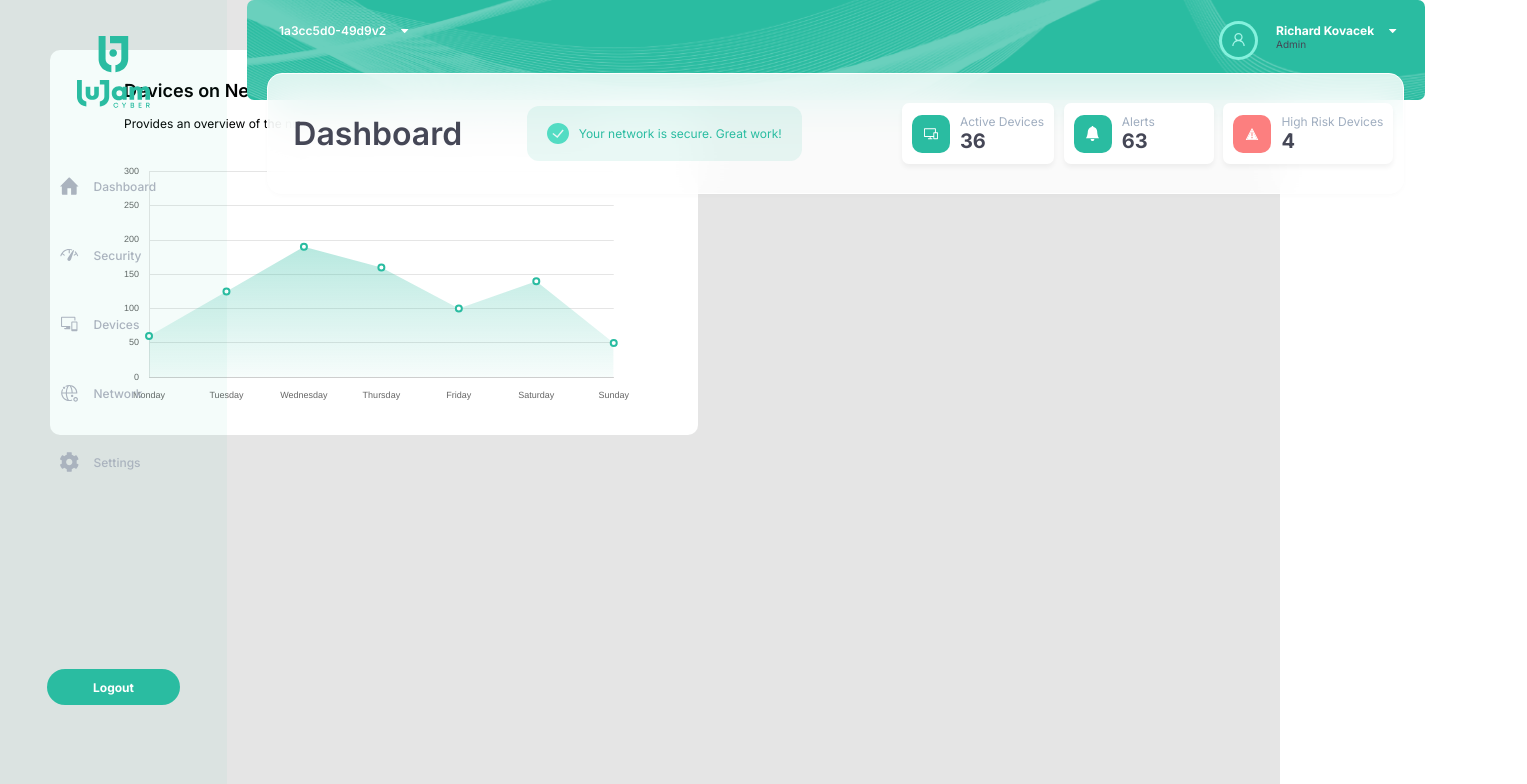
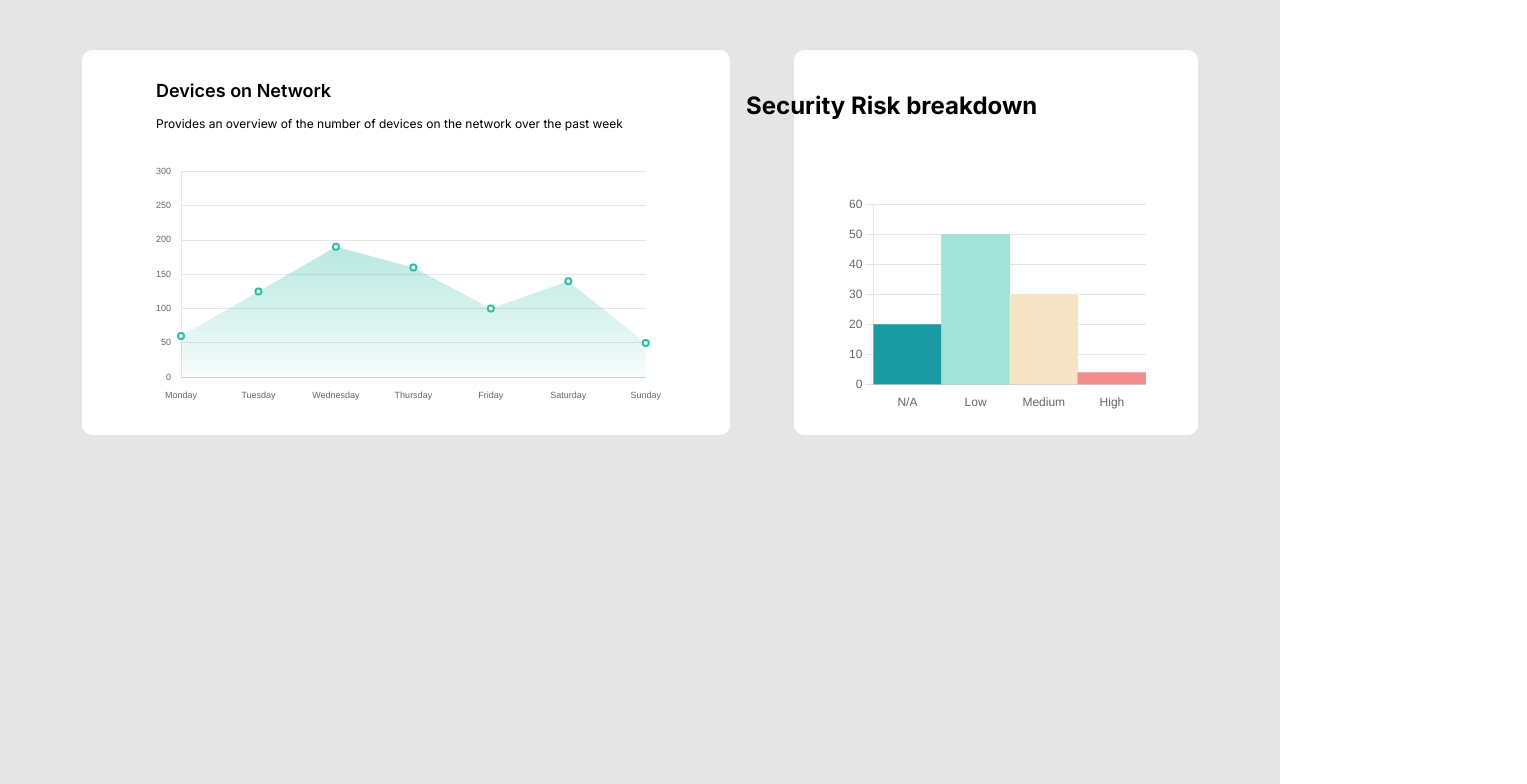
Before and after one commit to iKarans/jersey-client-project, a React (Create React App) app: page /dashboard in a window 1280 px wide. Shown: the top 784 px of the page, 1527 px wide, since content can reach past the window. Built offline with nearby package versions, Linux system fonts and the light colour scheme.

Commit message:
think its ready

```diff
--- a/src/App.jsx
+++ b/src/App.jsx
@@ -3,13 +3,16 @@ import React from "react";
 import "./App.css";
 import { BrowserRouter as Router } from "react-router-dom";
 import Routes from "./containers/Routes/Routes";
-
+import SecurityRiskBreakdown from "./components/SecurityRiskBreakdown/SecurityRiskBreakdown";
+import { dataset } from "./data/securityRisk";
+import Dashboard from "./containers/Dashboard/Dashboard";
 const App = () => {
   return (
     <div className="App">
-      <Router>
+      <Dashboard />
+      {/* <Router>
         <Routes />
-      </Router>
+      </Router> */}
     </div>
   );
 };
--- a/src/components/SecurityRiskBreakdown/SecurityRiskBreakdown.jsx
+++ b/src/components/SecurityRiskBreakdown/SecurityRiskBreakdown.jsx
@@ -2,15 +2,26 @@ import React from "react";
 import { Bar } from "react-chartjs-2";
 import "./SecurityRiskBreakdown.scss";
 const SecurityRiskBreakdown = (props) => {
-  const { data } = props;
+  const { dataset } = props;
+
   return (
     <div className="riskBreakdown__dashboard">
-      <h2 className="riskBreakdown__dashboard--title">
+      <h3 className="riskBreakdown__dashboard--title">
         Security Risk breakdown
-      </h2>
+      </h3>
       <div className="riskBreakdown__dashboard--chart-container">
         <Bar
-          data={data}
+          data={{
+            labels: ["N/A", "Low", "Medium", "High"],
+            datasets: [
+              {
+                data: dataset,
+                backgroundColor: ["#1A9BA4", "#A3E2D6", "#F7E4C7", "#F08E8E"],
+                barPercentage: 1.0,
+                categoryPercentage: 1.0,
+              },
+            ],
+          }}
           height={400}
           width={600}
           options={{
@@ -21,7 +32,10 @@ const SecurityRiskBreakdown = (props) => {
                 },
               },
               yAxis: {
-                   min:
+                max: Math.max(...dataset) + 10,
+                ticks: {
+                  stepSize: 10,
+                },
               },
             },
             maintainAspectRatio: false,
--- a/src/components/SecurityRiskBreakdown/SecurityRiskBreakdown.scss
+++ b/src/components/SecurityRiskBreakdown/SecurityRiskBreakdown.scss
@@ -1,5 +1,6 @@
 @use "../../assets/styles/variables" as *;
 @use "../../assets/styles/mixins" as *;
+@use "../../assets/styles/typography" as *;
 .riskBreakdown__dashboard {
   border: 1px solid white;
   border-radius: 25px;
@@ -18,9 +19,9 @@
   }
   &--title {
     width: 500px;
-    font-weight: 600;
-    font-size: 18px;
-    margin: 15px;
+    margin: 50px;
+    margin-top: 40px;
+    margin-bottom: 15px;
   }
   &--subtitle {
     width: 500px;
--- a/src/containers/Dashboard/Dashboard.jsx
+++ b/src/containers/Dashboard/Dashboard.jsx
@@ -1,18 +1,37 @@
-import React from 'react';
+import React from "react";
 import "./Dashboard.scss";
 import LargeLineGraph from "../../components/LargeLineGraph/LargeLineGraph.jsx";
+import SecurityRiskBreakdown from "../../components/SecurityRiskBreakdown/SecurityRiskBreakdown";
+
+import { dataset } from "../../data/securityRisk";
 
 const Dashboard = () => {
   const largeLineGraphTitle = "Devices on Network";
-    const largeLineGraphSubtitle = "Provides an overview of the number of devices on the network over the past week";
+  const largeLineGraphSubtitle =
+    "Provides an overview of the number of devices on the network over the past week";
   const largeLineGraphData = [60, 125, 190, 160, 100, 140, 50];
-    const largeLineGraphLabels = ["Monday", "Tuesday", "Wednesday", "Thursday", "Friday", "Saturday", "Sunday"];
+  const largeLineGraphLabels = [
+    "Monday",
+    "Tuesday",
+    "Wednesday",
+    "Thursday",
+    "Friday",
+    "Saturday",
+    "Sunday",
+  ];
   const largeLineGraphMax = 300;
   return (
     <div className="dashboard">
-            <LargeLineGraph title={largeLineGraphTitle} subtitle={largeLineGraphSubtitle} labels={largeLineGraphLabels} data={largeLineGraphData} max={largeLineGraphMax}/>
+      <LargeLineGraph
+        title={largeLineGraphTitle}
+        subtitle={largeLineGraphSubtitle}
+        labels={largeLineGraphLabels}
+        data={largeLineGraphData}
+        max={largeLineGraphMax}
+      />
+      <SecurityRiskBreakdown dataset={dataset} />
     </div>
-    )
-}
+  );
+};
 
-export default Dashboard
+export default Dashboard;
--- a/src/containers/Dashboard/Dashboard.scss
+++ b/src/containers/Dashboard/Dashboard.scss
@@ -1,5 +1,7 @@
 .dashboard {
-    background-color: #E5E5E5;
-    height: 100vh;
-    padding: 50px;
+  background-color: #e5e5e5;
+  height: 100vh;
+  padding: 50px;
+  display: flex;
+  justify-content: space-around;
 }
--- a/src/data/securityRisk.js
+++ b/src/data/securityRisk.js
@@ -9,3 +9,4 @@ export const data = {
     },
   ],
 };
+export const dataset = [20, 50, 30, 4];
```
Lines whose indentation alone changed are shown as unchanged.
